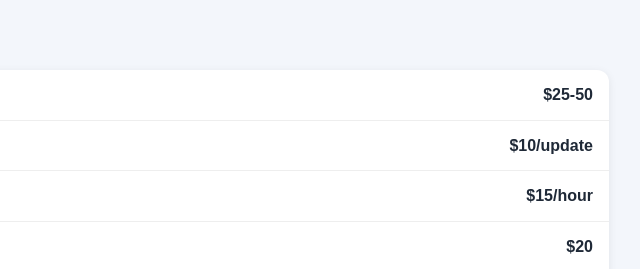
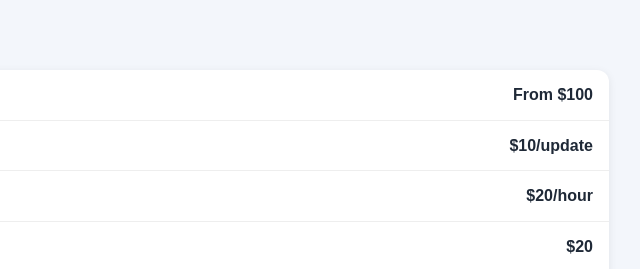
Before and after one commit to sirahsowe13-ui/sirah-web-tech-help., a plain HTML site: page index.html in a window 1280 px wide. Shown: the part 780-1049 px from the top of the page, 461-1101 px from the left. Drawn offline with Linux system fonts and the light colour scheme.

Commit message:
Update prices to match ads: websites from $100, tech help $20/hour

```diff
--- a/index.html
+++ b/index.html
@@ -207,9 +207,9 @@ footer a { color: var(--bright-blue); }
 <section>
   <h2>Prices</h2>
   <table>
-    <tr><td>Simple one-page website</td><td>$25-50</td></tr>
+    <tr><td>Simple one-page website</td><td>From $100</td></tr>
     <tr><td>Website updates</td><td>$10/update</td></tr>
-    <tr><td>Device setup or tech help</td><td>$15/hour</td></tr>
+    <tr><td>Device setup or tech help</td><td>$20/hour</td></tr>
     <tr><td>Computer cleanup</td><td>$20</td></tr>
     <tr><td>Thumbnail, logo, or flyer</td><td>$5-15</td></tr>
     <tr><td>Short video edit</td><td>$10-20</td></tr>
```
